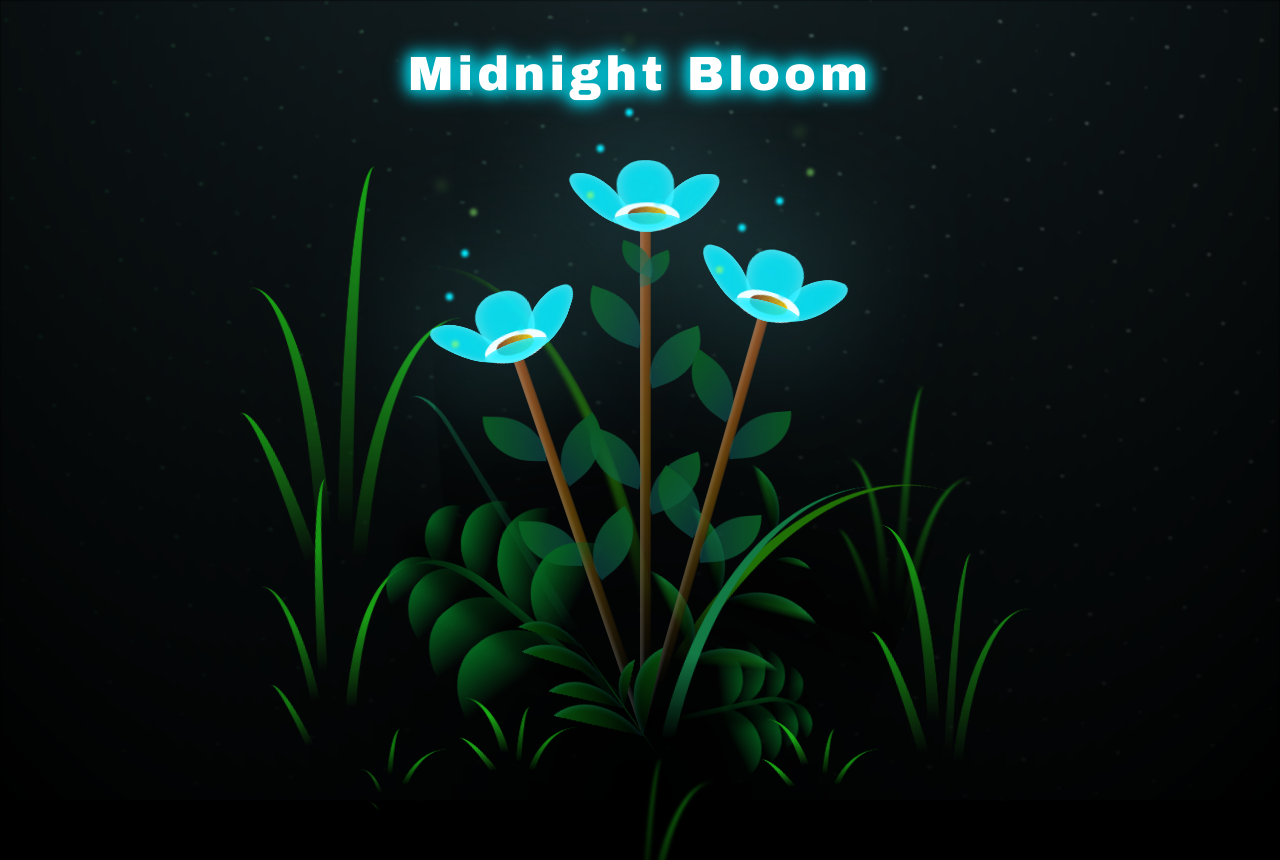
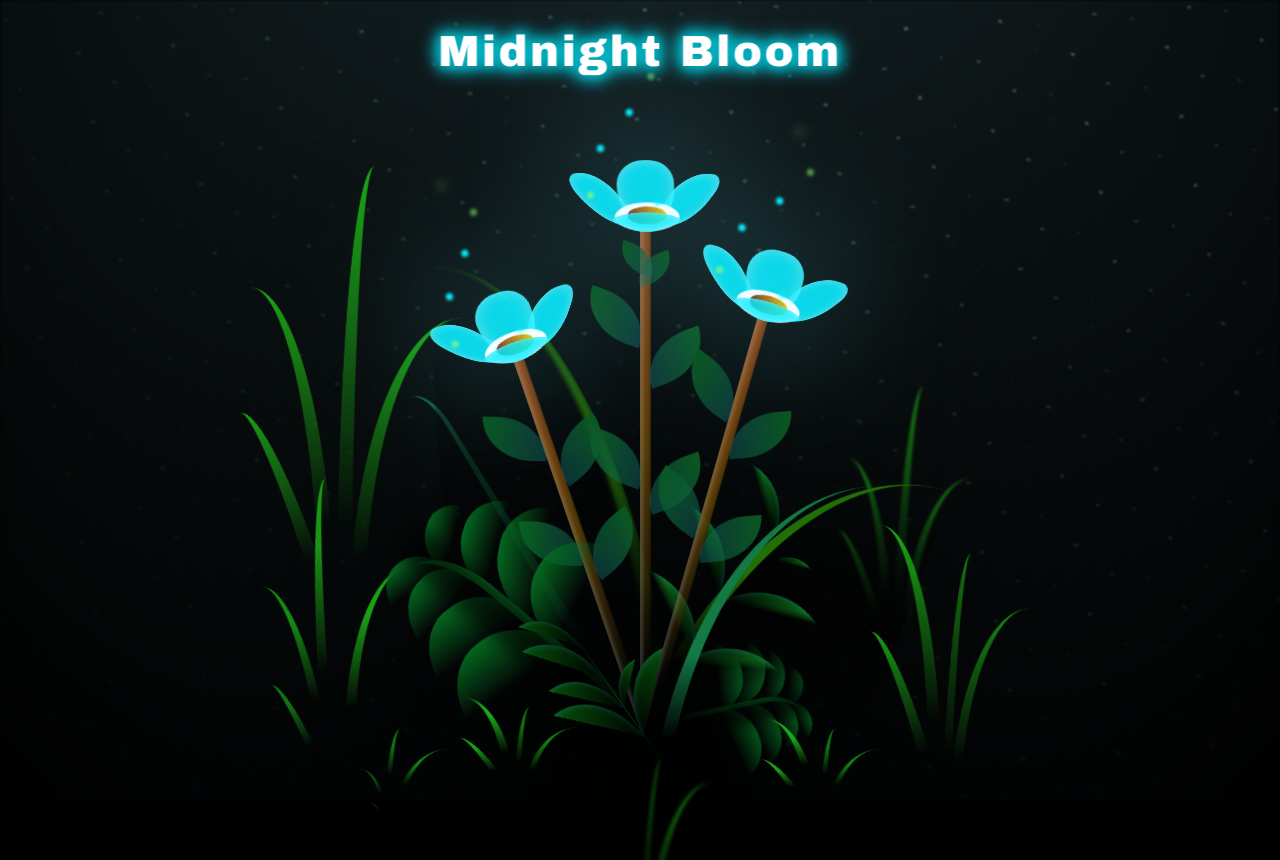
Before and after one commit to muntasirtahsin/flower_bloom, a plain HTML site: page index.html in a window 1280 px wide. Shown: the top 860 px of the page. Drawn offline with Linux system fonts and the light colour scheme.

```diff
--- a/main.css
+++ b/main.css
@@ -732,7 +732,7 @@
     transform: rotateY(-180deg) scale(0);
   }
 }
-@keyframes flower__g-front__leaf-left-ans-2 {
+@keyframes flower__g-front-leaf-left-ans-2 {
   0% {
     transform: rotateY(-180deg) scale(0);
   }
@@ -1329,10 +1329,10 @@
           animation-play-state: paused !important;
 }
 
-/* Original Desktop Header & Title Styles */
+/* Desktop Header & Title Styles (Reduced to avoid flower overlap) */
 .hero {
   position: absolute;
-  top: 6vmin;
+  top: 3.5vmin;
   left: 50%;
   transform: translateX(-50%);
   z-index: 60;
@@ -1344,9 +1344,9 @@
 
 .title {
   font-family: "Arial Black", system-ui, -apple-system, "Helvetica Neue", Arial;
-  font-size: 6vmin;
+  font-size: clamp(1.8rem, 3.4vw, 3.8rem);
   color: #ffffff;
-  letter-spacing: 0.5vmin;
+  letter-spacing: 0.3vmin;
   text-shadow: 0 0 1vmin #01a5b4, 0 0 2vmin #01a5b4;
   animation: pulse 2.2s ease-in-out infinite, glow 3.5s ease-in-out infinite;
   text-align: center;
@@ -1397,7 +1397,7 @@
   }
 }
 
-/* Mobile-Only Overrides (Enlarges flowers to fill screen height and scales title to fit phone width) */
+/* Mobile-Only Overrides */
 @media (max-width: 768px) {
   body {
     align-items: flex-end;
@@ -1410,7 +1410,7 @@
   }
 
   .title {
-    font-size: clamp(2rem, 9.5vw, 3.2rem);
+    font-size: clamp(2.2rem, 9.5vw, 3.4rem);
     white-space: nowrap;
   }
 
```
